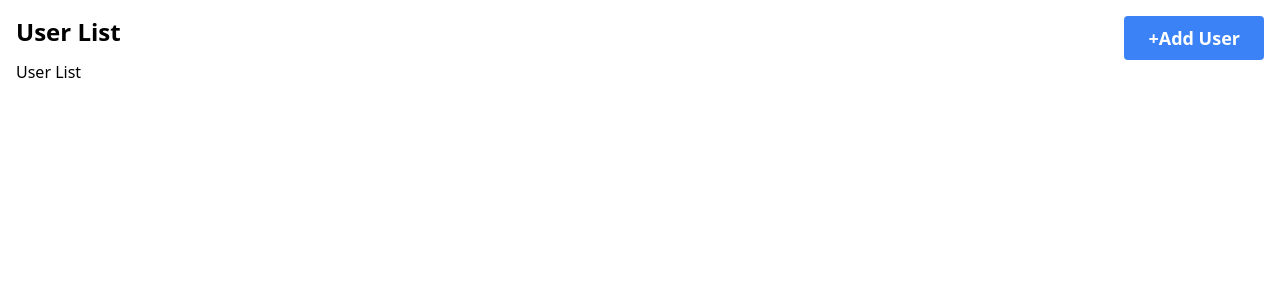
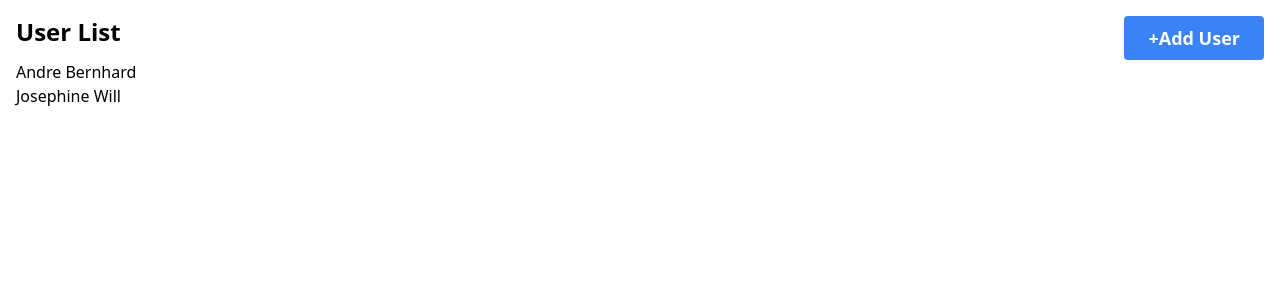
Before and after one commit to sedat355/rtk_query, a React (Vite) app: page / in a window 1280 px wide. Shown: the top 300 px of the page. Built offline with nearby package versions, Linux system fonts and the light colour scheme; data requests are answered from the project's data file.

Commit message:
Klasik bileşen tasarımına geri dönüldü

```diff
--- a/src/components/App.jsx
+++ b/src/components/App.jsx
@@ -1,9 +1,11 @@
-import Panel from "../reuseable_components/Panel"
+import Header from "../reuseable_components/Header"
+import UserList from "./UserList"
 
 const App = () => {
   return (
     <div>
-      <Panel/>
+      <Header/>
+      <UserList/>
     </div>
   )
 }
--- a/src/components/List.jsx
+++ /dev/null
@@ -1,7 +0,0 @@
-const List = () => {
-  return (
-    <div>User List</div>
-  )
-}
-
-export default List
--- /dev/null
+++ b/src/components/User.jsx
@@ -0,0 +1,9 @@
+const User = ({user}) => {
+  return (
+    <div>
+      {user.name}
+    </div>
+  )
+}
+
+export default User
--- /dev/null
+++ b/src/components/UserList.jsx
@@ -0,0 +1,17 @@
+import { useFetchUsersQuery } from "../store/slices/usersApi"
+import User from "./User";
+
+const UserList = () => {
+  const { data } = useFetchUsersQuery();
+
+  const renderedUsers = data?.map( user => {
+    return <User key={user.id} user={user}/>
+  })
+  return (
+    <div>
+      {renderedUsers}
+    </div>
+  )
+}
+
+export default UserList
--- a/src/reuseable_components/Panel.jsx
+++ /dev/null
@@ -1,18 +0,0 @@
-import List from "../components/List"
-import { useFetchUsersQuery } from "../store/slices/usersApi"
-import Header from "./Header"
-
-const Panel = () => {
-  const { data } = useFetchUsersQuery()
-
-  console.log(data)
-
-  return (
-    <div>
-      <Header/>
-      <List/>
-    </div>
-  )
-}
-
-export default Panel
```
